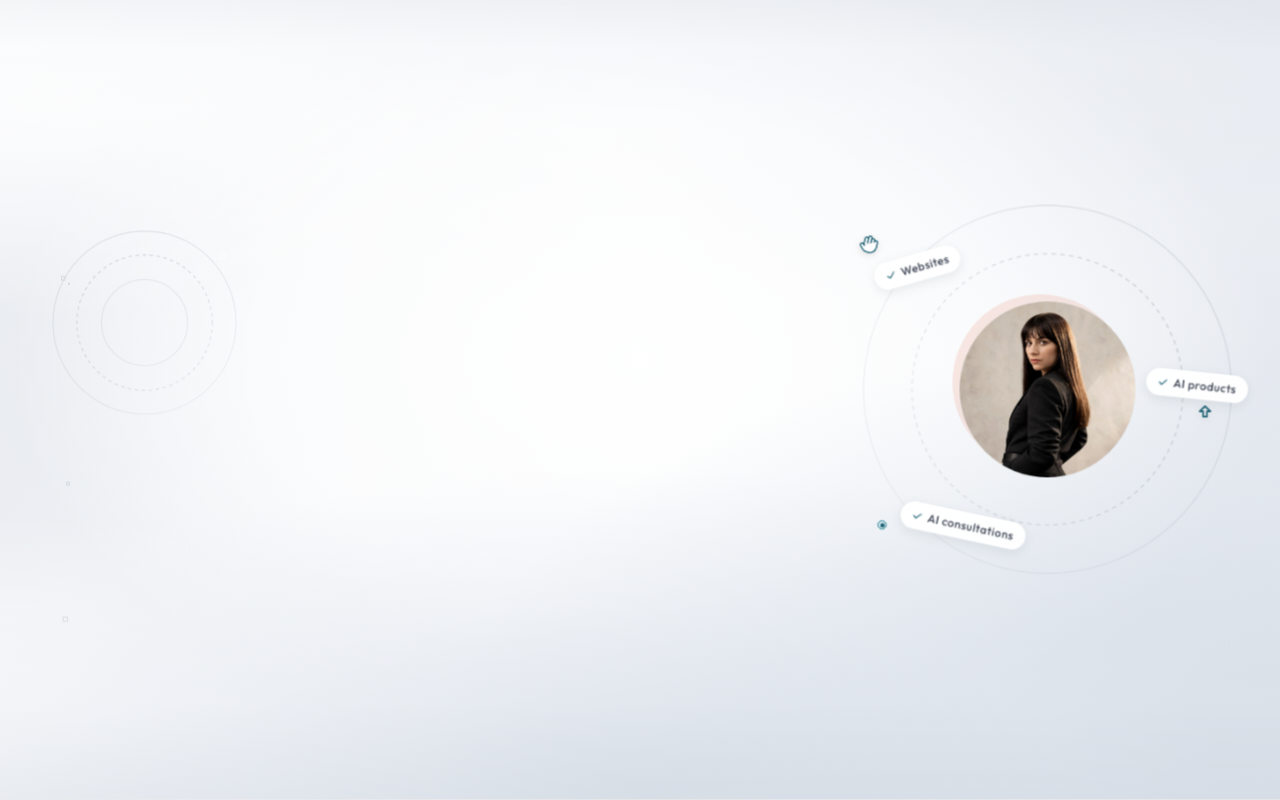
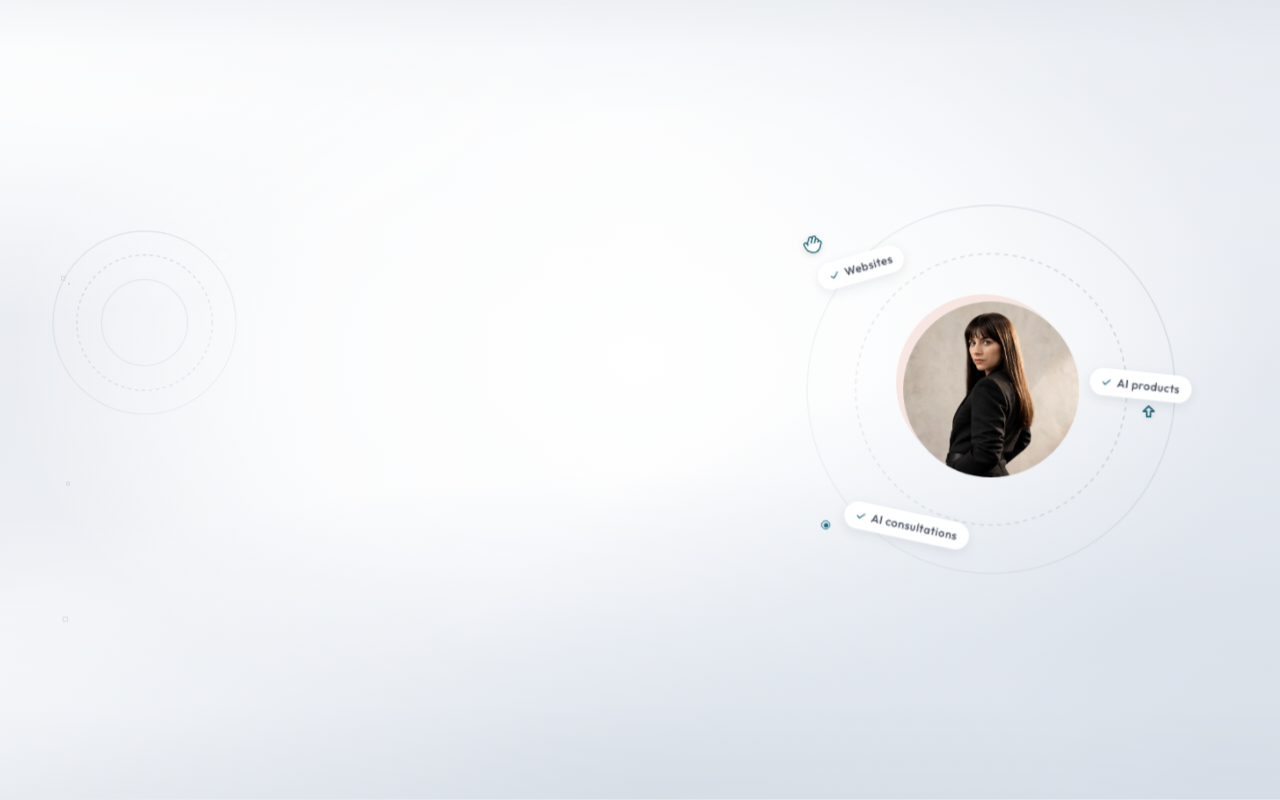
Before and after one commit to Irene2828/porfoliojuly, a Next.js app: page / in a window 1280 px wide. Shown: the top 800 px of the page. Built offline with nearby package versions, Linux system fonts and the light colour scheme; no server answers; the database is empty.

Commit message:
feat(hero): move desktop image/circles 5% left and align CTAs flush with headline right edge

```diff
--- a/src/app/index.css
+++ b/src/app/index.css
@@ -853,13 +853,19 @@ h1, h2, h3, h4, h5, h6 {
     margin: 0 auto !important;
   }
 
-  /* Balanced position for circle decor and image on desktop */
+  /* Shift circle decor and image 5% more to the left on desktop */
   .v2-theme .hero-image-wrapper {
     position: relative !important;
-    right: clamp(1rem, 3.5vw, 4.5rem) !important;
+    right: clamp(2.5rem, 8.5vw, 9rem) !important;
     top: -2.8rem !important;
     margin-right: 0 !important;
     animation: none !important;
+  }
+
+  /* Make hero-name-group fit-content on desktop so CTAs align flush with headline right side */
+  .v2-theme .hero-name-group {
+    width: fit-content !important;
+    max-width: 100% !important;
   }
 }
 
--- a/src/app/v2/components/HeroV2.tsx
+++ b/src/app/v2/components/HeroV2.tsx
@@ -74,7 +74,7 @@ export default function HeroV2() {
           </div>
 
           <div className="hero-copy-motion" style={{ position: 'relative', zIndex: 1 }}>
-            <div className="hero-name-group" style={{ position: 'relative' }}>
+            <div className="hero-name-group" style={{ position: 'relative', width: 'fit-content', maxWidth: '100%' }}>
               <div
                 className="hero-text"
                 style={{ transform: 'translateY(-0.4rem)' }}
```
